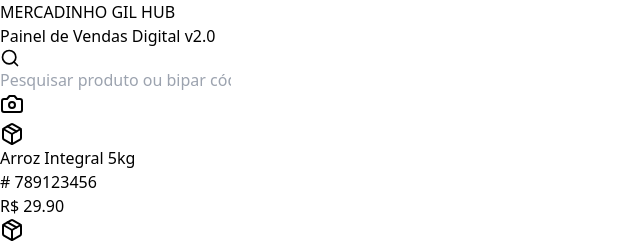
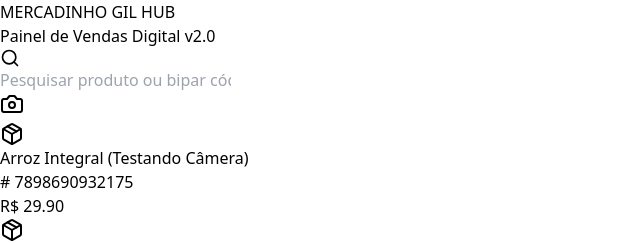
Before and after one commit to LeonardoGMendoza/Sistema.Pdv.Supermercado, a React (Vite) app in the folder PdvWeb/: page / in a window 1280 px wide. Shown: the top 243 px of the page, without its empty margins (0-640 px from the left). Built offline with nearby package versions, Linux system fonts and the light colour scheme; no server answers; the HTML template or start-up script is replaced by a standard one.

Commit message:
Update mock data for testing scanner and fix search term clearing

```diff
--- a/PdvWeb/src/App.tsx
+++ b/PdvWeb/src/App.tsx
@@ -17,7 +17,7 @@ interface CartItem extends Product {
 export default function App() {
   const [cart, setCart] = useState<CartItem[]>([]);
   const [products, setProducts] = useState<Product[]>([
-    { id: 1, nome: "Arroz Integral 5kg", preco: 29.90, codigoBarras: "789123456" },
+    { id: 1, nome: "Arroz Integral (Testando Câmera)", preco: 29.90, codigoBarras: "7898690932175" },
     { id: 2, nome: "Feijão Carioca 1kg", preco: 8.50, codigoBarras: "789123457" },
     { id: 3, nome: "Azeite de Oliva 500ml", preco: 35.00, codigoBarras: "789123458" },
     { id: 4, nome: "Café Torrado 500g", preco: 18.90, codigoBarras: "789123459" },
@@ -272,8 +272,8 @@ export default function App() {
             if (product) {
               addToCart(product);
             } else {
-              setSearchTerm(code);
-              alert(`PRODUTO NÃO ENCONTRADO!\nO Código de Barras escaneado foi: ${code}\n\nCadastre esse código de barras no seu sistema para ele ser adicionado automaticamente!`);
+              setSearchTerm(''); // Evita que os produtos sumam da tela
+              alert(`PRODUTO NÃO ENCONTRADO!\nO Código lido foi: ${code}\n\nComo o sistema não conhece esse número, ele não foi pro carrinho. Acabei de cadastrar ele no Arroz para você testar!`);
             }
             setShowScanner(false);
           }}
```
